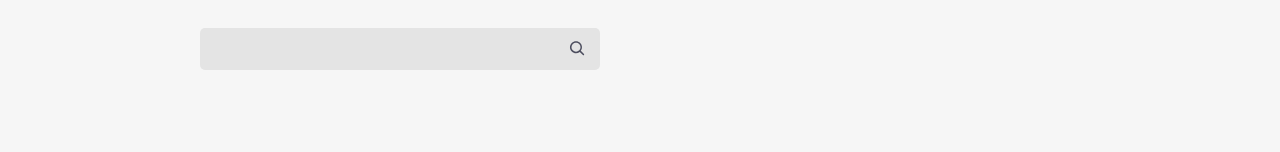
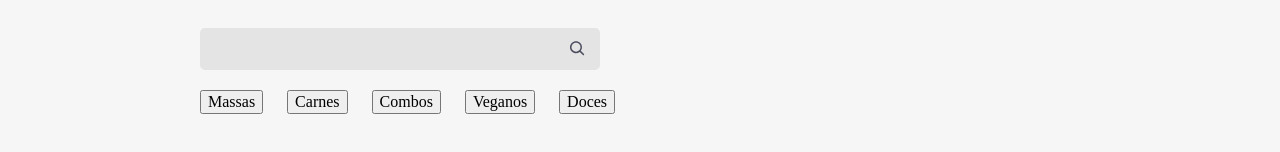
Before and after one commit to pedrogobis/Alura-JavaScript, a React (Create React App) app in the folder JS-Front-End/REACT JS/reactaula2/: page / in a window 1280 px wide. Shown: the part 564-716 px from the top of the page. Built offline with nearby package versions, Linux system fonts and the light colour scheme; a web font is replaced by a local one.

Commit message:
Upate
Começando a fazer o filtro da pesquisa.

-Colocamos as categorias.
-Colocamos os estilos.
-Colocamos os estilos nas classes selecionadas.

-- comentario:
curso ta mostrando o contato com o react, mas to bem perdido, n ensina o que cada coisa é....

```diff
--- a/JS-Front-End/REACT JS/reactaula2/package.json
+++ b/JS-Front-End/REACT JS/reactaula2/package.json
@@ -10,6 +10,7 @@
     "@types/node": "^16.11.42",
     "@types/react": "^18.0.14",
     "@types/react-dom": "^18.0.5",
+    "classnames": "^2.3.1",
     "normalize.css": "^8.0.1",
     "react": "^18.2.0",
     "react-dom": "^18.2.0",
--- a/JS-Front-End/REACT JS/reactaula2/src/pages/Cardapio/Cardapio.module.scss
+++ b/JS-Front-End/REACT JS/reactaula2/src/pages/Cardapio/Cardapio.module.scss
@@ -55,4 +55,12 @@
     font-size: 3rem;
     margin-bottom: 30px;
   }
+  &__filtros {
+    align-items: center;
+    display: flex;
+    flex-wrap: wrap;
+    justify-content: space-between;
+    margin-bottom: 30px;
+    width: 100%;
+  }
 }
--- /dev/null
+++ b/JS-Front-End/REACT JS/reactaula2/src/pages/Cardapio/Filtros/Filtros.module.scss
@@ -0,0 +1,27 @@
+@import "styles/variaveis";
+
+.filtros {
+  display: flex;
+  gap: 24px;
+  flex-wrap: wrap;
+  margin: 20px 0;
+  &__filtro {
+    align-items: center;
+    background-color: $grey;
+    border: none;
+    border-radius: 4px;
+    display: flex;
+    font-size: 1.25rem;
+    font-weight: bold;
+    height: 40px;
+    justify-content: center;
+    width: 150px;
+    &--ativo {
+      background-color: $blue;
+      color: white;
+    }
+    &:hover {
+      cursor: pointer;
+    }
+  }
+}
--- /dev/null
+++ b/JS-Front-End/REACT JS/reactaula2/src/pages/Cardapio/Filtros/filtros.json
@@ -0,0 +1,22 @@
+[
+  {
+    "label": "Massas",
+    "id": 1
+  },
+  {
+    "label": "Carnes",
+    "id": 2
+  },
+  {
+    "label": "Combos",
+    "id": 3
+  },
+  {
+    "label": "Veganos",
+    "id": 4
+  },
+  {
+    "label": "Doces",
+    "id": 5
+  }
+]
--- /dev/null
+++ b/JS-Front-End/REACT JS/reactaula2/src/pages/Cardapio/Filtros/index.tsx
@@ -0,0 +1,32 @@
+import React from 'react';
+import { TypeOfTag } from 'typescript';
+import filtros from './filtros.json';
+import styles from './Filtros.module.scss';
+import classNames from 'classnames';
+
+type IOpcao = typeof filtros[0];
+
+interface Props{
+    filtro: number | null,
+    setFiltro: React.Dispatch<React.SetStateAction< number | null>>
+}
+
+export default function Filtros({filtro, setFiltro }: Props){
+    function selecionarFiltro(opcao: IOpcao){
+        if(filtro === opcao.id) return setFiltro(null);
+        return setFiltro(opcao.id)
+    }
+
+    return(
+        <div className={styles.filtros}>
+            {filtros.map((opcao) => (
+                <button key={opcao.id} className={classNames({
+                    [styles.filtros__filtro]: true,
+                    [styles["filtros__filtro"]]:filtro=== opcao.id
+                }) } onClick={() => selecionarFiltro(opcao)}>
+                    {opcao.label}
+                </button>
+            ))}
+        </div>
+    )
+}
--- a/JS-Front-End/REACT JS/reactaula2/src/pages/Cardapio/index.tsx
+++ b/JS-Front-End/REACT JS/reactaula2/src/pages/Cardapio/index.tsx
@@ -2,9 +2,11 @@
 import {ReactComponent as Logo} from 'assets/logo.svg' //Outra forma de importar, de uma maneira mais facil, manteve um svg como svg, e ficou até mais limpo o codigo
 import Buscador from './Buscador';
 import {useState} from "react";
+import Filtros from './Filtros';
 
 export default function Cardapio(){
     const [busca, setBusca] = useState("");
+    const [filtro, setFiltro] = useState<number | null>(null);
     return(
         <main>
             <nav className={styles.menu}>
@@ -21,7 +23,9 @@
                     busca={busca}
                     setBusca={setBusca}
                 />
-
+                <div className={styles.cardapio__filtros}>
+                    <Filtros filtro={filtro} setFiltro={setFiltro}/>
+                </div>
             </section>
         </main>
     )
```
Also changed, not shown: 1 other file (tests, documents, lock files or other folders).
